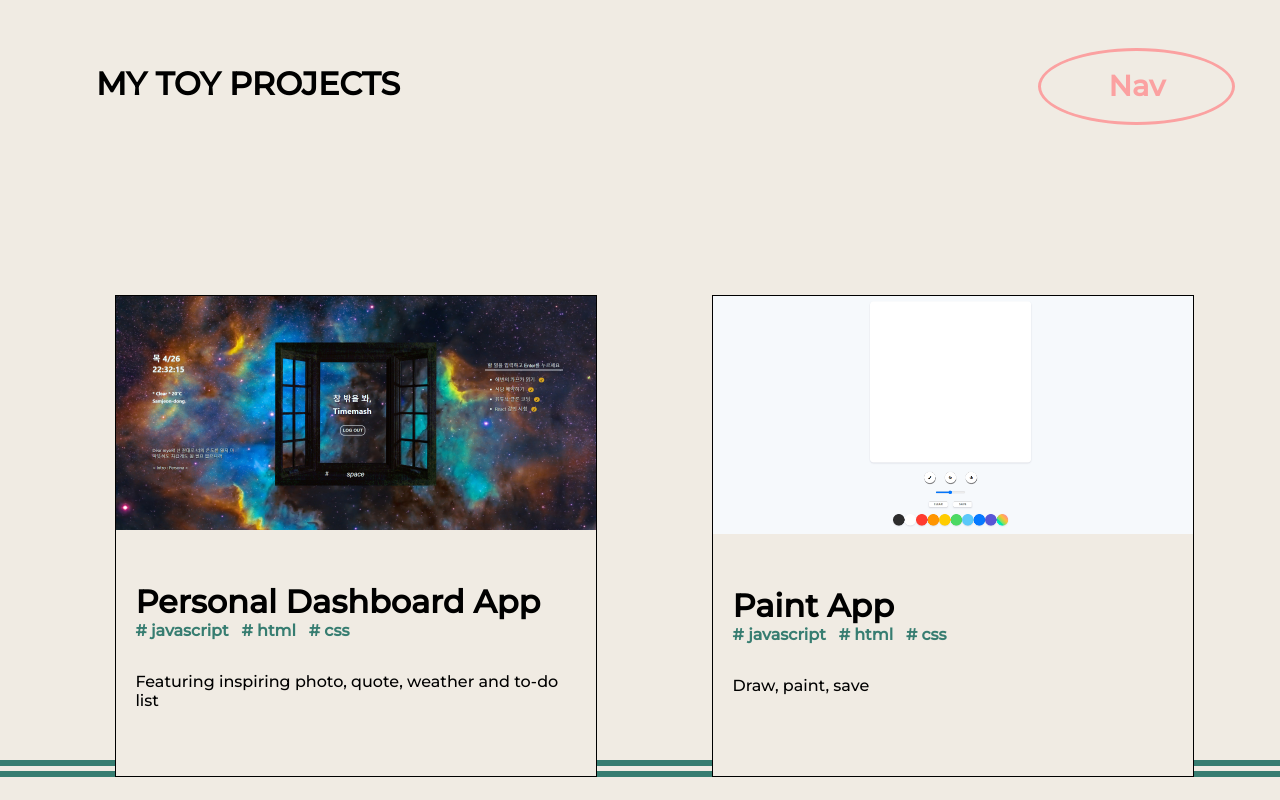
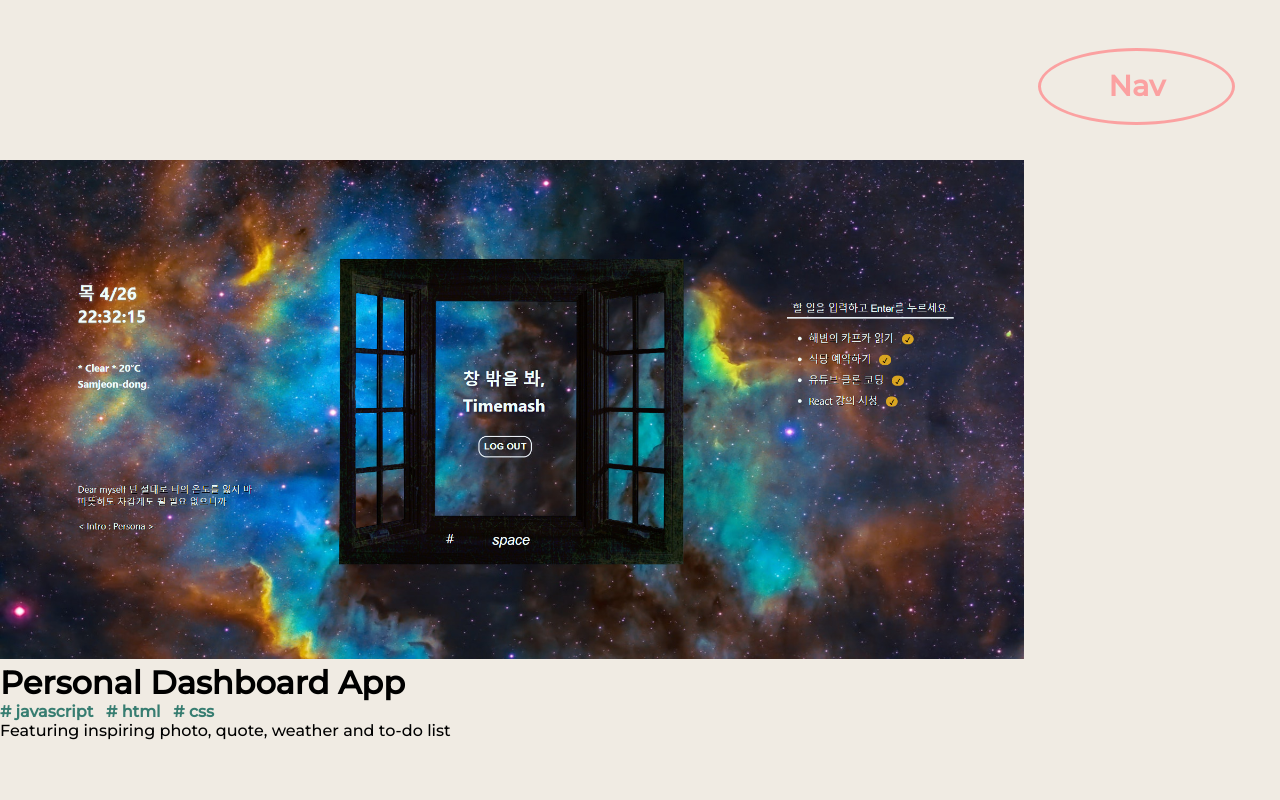
Before and after one commit to timemash24/my_projects, a React (Create React App) app: page /#/portfolio in a window 1280 px wide. Built offline with nearby package versions, Linux system fonts and the light colour scheme.

Commit message:
Update portfolio page to scroll to each project

```diff
--- a/public/reset.css
+++ b/public/reset.css
@@ -13,9 +13,11 @@
   font-family: 'Montserrat', sans-serif;
 }
 
-html,
+html {
+  width: 100%;
+  height: 100%;
+}
 body {
-  width: 100%;
   height: 100%;
 }
 
--- a/src/components/MyProject.js
+++ b/src/components/MyProject.js
@@ -2,11 +2,11 @@ import { motion } from 'framer-motion';
 import PropTypes from 'prop-types';
 import styles from '../css/Portfolio.module.css';
 
-function MyProject({ img, link, title, tags, desc, order }) {
+function MyProject({ img, link, title, tags, desc }) {
   const transition = {
     duration: 0.7,
     ease: [0.43, 0.13, 0.23, 0.96],
-    delay: 0.2 * (order + 1),
+    delay: 0.1,
   };
 
   const imageVariants = {
@@ -24,8 +24,8 @@ function MyProject({ img, link, title, tags, desc, order }) {
       className={styles.project}
       variants={imageVariants}
       initial="exit"
-      animate="enter"
       exit="exit"
+      whileInView="enter"
     >
       <a href={link}>
         <img src={img} alt={title} />
--- a/src/css/Nav.module.css
+++ b/src/css/Nav.module.css
@@ -1,5 +1,5 @@
 .navbar {
-  position: absolute;
+  position: fixed;
   right: 0;
   top: 3rem;
   width: 12.3rem;
@@ -12,6 +12,7 @@
   font-size: 1.5rem;
   color: var(--pink-color);
   font-weight: bold;
+  z-index: 2;
 }
 
 .navbar button {
--- a/src/css/Portfolio.module.css
+++ b/src/css/Portfolio.module.css
@@ -4,56 +4,36 @@
   flex-direction: column;
   background-color: var(--beige-color);
   width: 100%;
-  height: 100vh;
+  height: 100%;
 }
 
-.portfolio_main {
-  width: 100%;
-  height: 79%;
-  padding-bottom: 8rem;
-  border-bottom: double 17px var(--green-color);
-}
-.portfolio_main h1 {
-  user-select: none;
-  padding: 4rem 6rem 4rem;
-}
-
-.portfolio_main .projects {
+.projects {
   position: absolute;
-  top: 17rem;
   display: flex;
-  height: 33rem;
-  width: 100%;
-  justify-content: flex-start;
+  flex-direction: column;
+  height: 100%;
   align-items: center;
-  overflow-x: auto;
-  overflow-y: hidden;
+  overflow-y: auto;
+  overflow-x: hidden;
 }
 
 .projects::-webkit-scrollbar {
-  height: 0.5em;
-}
-
-.projects::-webkit-scrollbar-thumb {
-  background-color: var(--pink-color);
-  border-radius: 5px;
+  display: none;
 }
 
 .project {
   display: flex;
-  width: 30em;
-  height: 30em;
+  width: 100%;
   flex-direction: column;
-  margin-left: 7.2rem;
-  border: solid 1.5px;
+  margin: 10rem 0 10rem;
 }
 
-.project:last-child {
-  margin-right: 7.2rem;
-}
+/* .project:last-child {
+  margin-bottom: 0;
+} */
 
 .project img {
-  width: 30em;
+  width: 80%;
 }
 .project img:hover {
   transform: scale(1.1);
@@ -61,7 +41,7 @@
 }
 
 .project_info {
-  padding: 3em 1.2em 1.2em;
+  /* padding: 3em 1.2em 1.2em; */
   background-color: var(--beige-color);
   height: 100%;
 }
@@ -81,7 +61,7 @@
   font-weight: bold;
 }
 .project_info p {
-  margin-top: 2em;
+  /* margin-top: 2em; */
   font-size: 1em;
   user-select: none;
 }
--- a/src/routes/Portfolio.js
+++ b/src/routes/Portfolio.js
@@ -1,3 +1,4 @@
+import { useEffect, useRef, useState } from 'react';
 import { motion } from 'framer-motion';
 import MyProject from '../components/MyProject';
 import Nav from '../components/Nav';
@@ -29,14 +30,44 @@ function Portfolio() {
     },
   ];
 
-  const transition = {
-    duration: 0.7,
-    ease: [0.43, 0.13, 0.23, 0.96],
+  const scrollRef = useRef();
+  const [deltaY, setDeltaY] = useState(0);
+  const [curTop, setCurTop] = useState(0);
+
+  useEffect(() => {
+    if (!scrollRef.current) return;
+    window.addEventListener('wheel', yWheelEvent);
+    return () => {
+      window.removeEventListener('wheel', yWheelEvent);
+    };
+  }, []);
+
+  const onScroll = (e) => {
+    const scrollHeight = e.target.scrollHeight; // 전체 스크롤 높이
+    const scrollTop = e.target.scrollTop; // 현재 스크롤 위치
+
+    // 위로 스크롤
+    if (deltaY > 0) {
+      if (curTop < scrollHeight / 3) {
+        e.target.childNodes[1].scrollIntoView({ block: 'center' });
+      } else if (curTop < (scrollHeight / 3) * 2) {
+        e.target.childNodes[2].scrollIntoView();
+      }
+    }
+    // 아래로 스크롤
+    else {
+      if (curTop >= scrollHeight / 3) {
+        e.target.childNodes[1].scrollIntoView();
+      } else if (curTop < scrollHeight / 3 - 150) {
+        e.target.childNodes[0].scrollIntoView({ block: 'center' });
+      }
+    }
+    setCurTop(scrollTop);
   };
 
-  const textVariants = {
-    exit: { x: -100, opacity: 0, transition },
-    enter: { x: 0, opacity: 1, transition: { delay: 0.3, ...transition } },
+  // 스크롤 방향 확인
+  const yWheelEvent = (e) => {
+    setDeltaY(e.deltaY);
   };
 
   return (
@@ -48,18 +79,10 @@ function Portfolio() {
       exit={{ opacity: 0.5 }}
     >
       <Nav />
-      <div className={styles.portfolio_main}>
-        <motion.h1
-          variants={textVariants}
-          initial="exit"
-          animate="enter"
-          exit="exit"
-        >
-          MY TOY PROJECTS
-        </motion.h1>
-        <motion.div className={styles.projects}>
-          {projects.map((project, i) => {
-            return (
+      <div className={styles.projects} onScroll={onScroll} ref={scrollRef}>
+        {projects.map((project, i) => {
+          return (
+            <div key={`wheel${i}`}>
               <MyProject
                 key={i}
                 img={project.img}
@@ -67,11 +90,10 @@ function Portfolio() {
                 title={project.title}
                 tags={project.tags}
                 desc={project.desc}
-                order={i}
               />
-            );
-          })}
-        </motion.div>
+            </div>
+          );
+        })}
       </div>
     </motion.div>
   );
```
